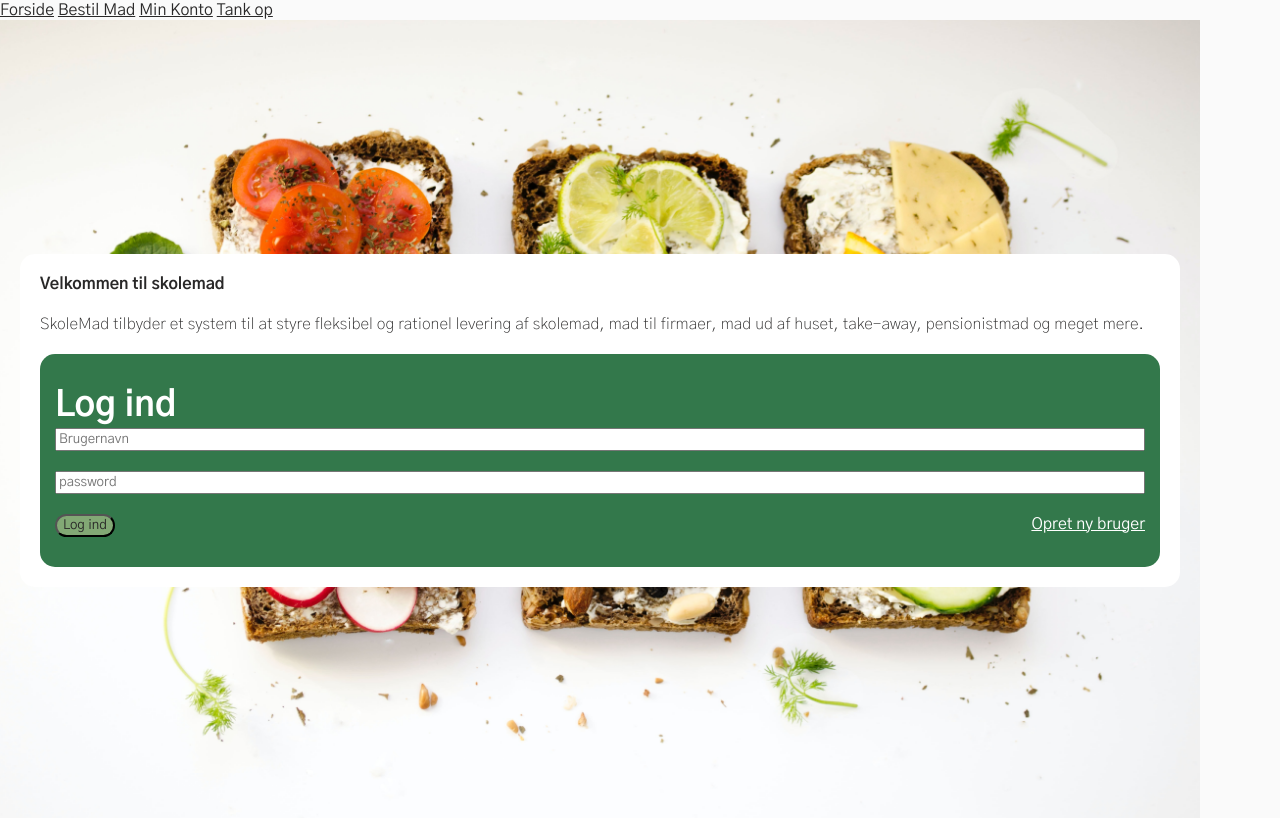
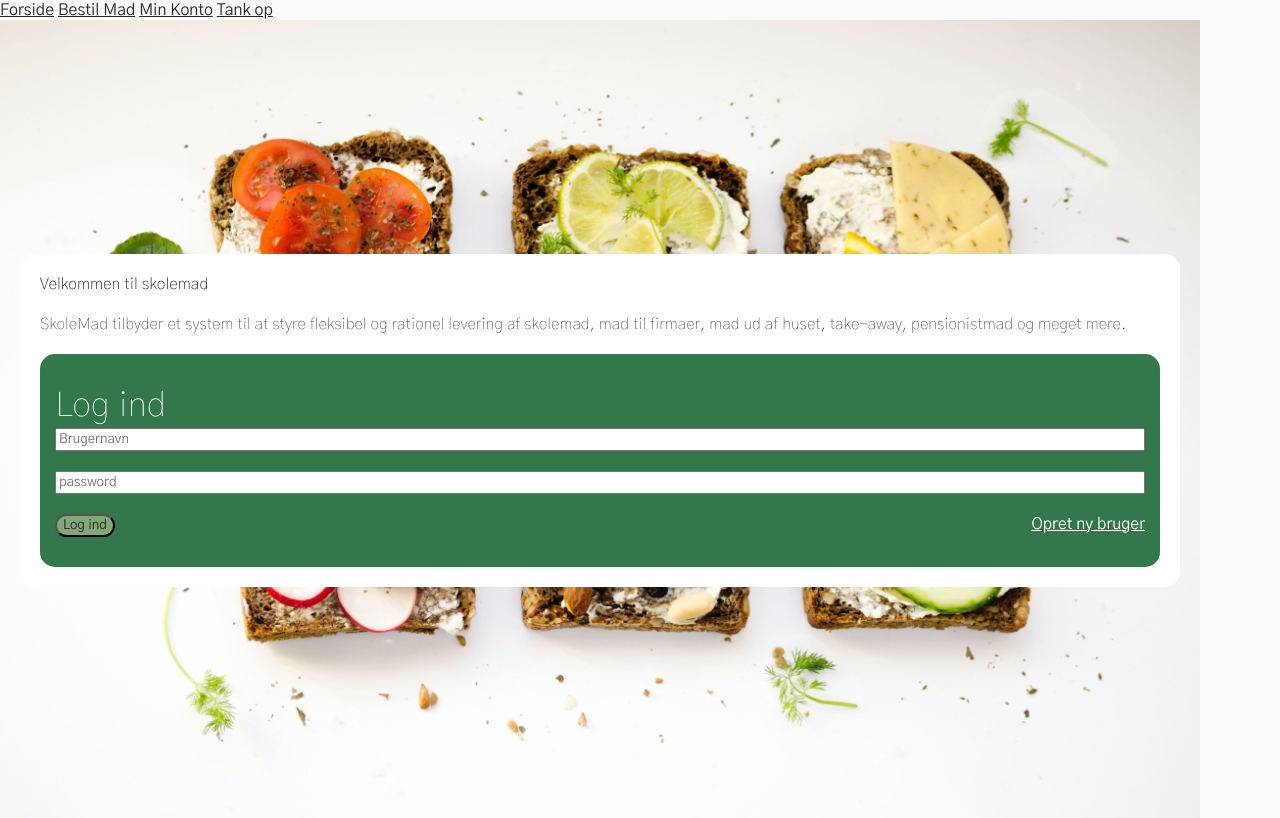
Before and after one commit to emil103d/skolemad_project, a Svelte app in the folder skolemad_project/: page / in a window 1280 px wide. Shown: the top 818 px of the page. Built offline with nearby package versions, Linux system fonts and the light colour scheme.

Commit message:
font weight

```diff
--- a/skolemad_project/public/global.css
+++ b/skolemad_project/public/global.css
@@ -67,24 +67,27 @@ section {
 
 h1 {
   font-size: var(--font_h1);
+  font-weight: 200;
 }
 
 h2 {
   font-size: var(--font_h2);
+  font-weight: 200;
 }
 
 h3 {
   font-size: var(--font_h3);
+  font-weight: 100;
 }
 
 h4 {
   font-size: var(--font_h4);
-  font-weight: 200;
+  font-weight: 100;
 }
 
 p {
   font-size: var(--font-b);
-  font-weight: 200;
+  font-weight: 100;
 }
 
 /* .underoverskrift {
```
